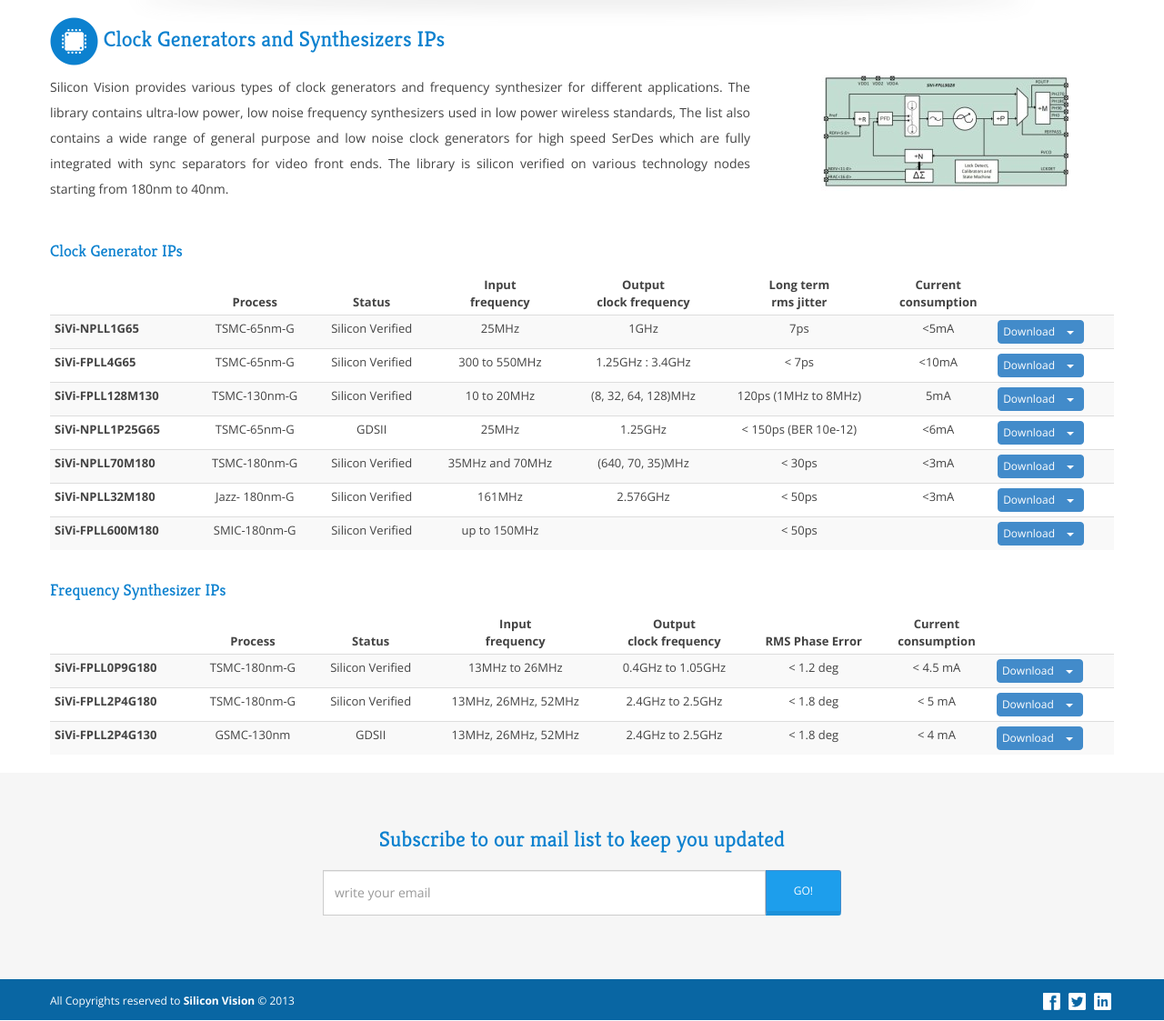
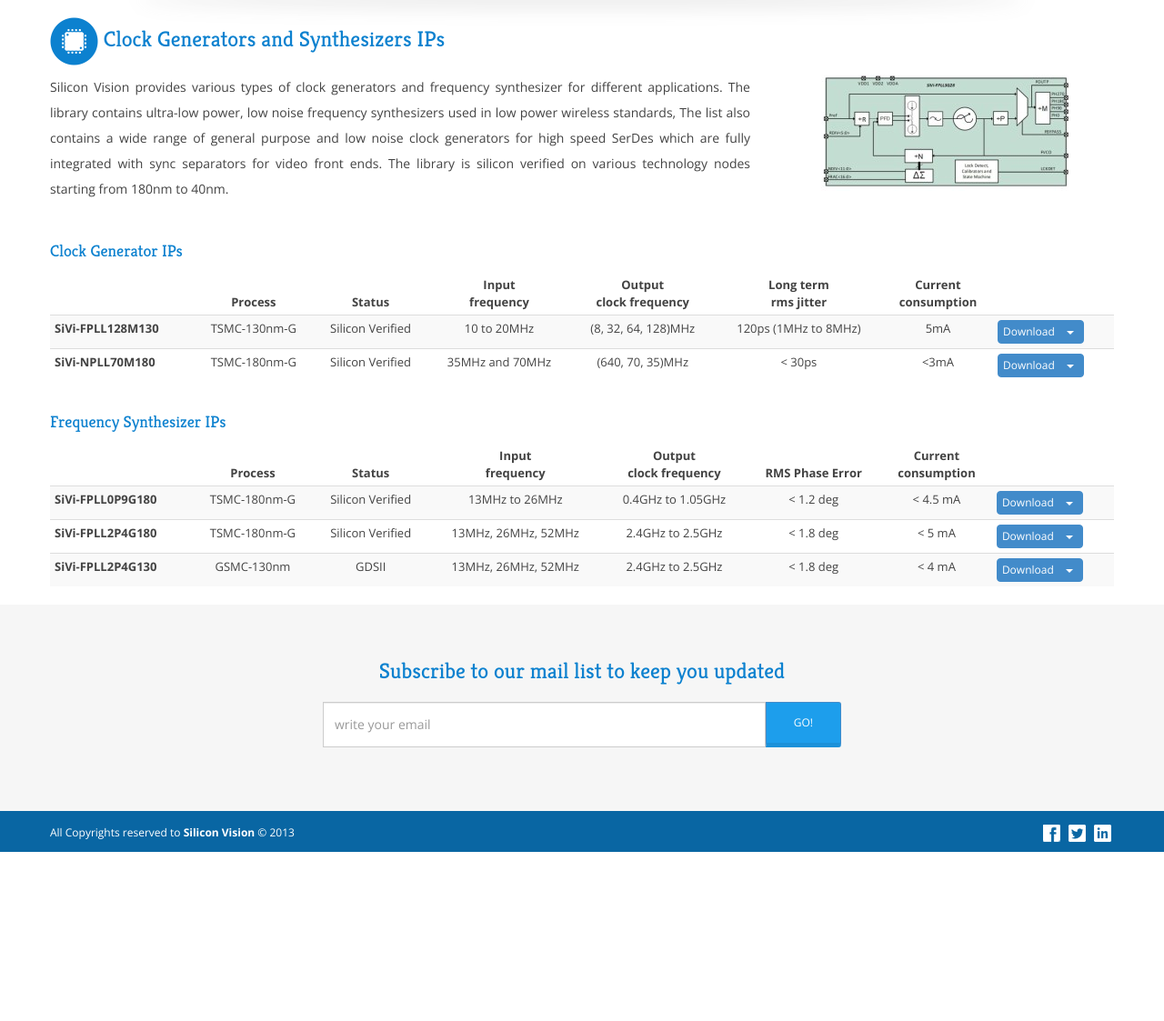
Before and after one commit to cloud9ers/silicon-vision, a Rails app: template app/views/ams/clock-generators-synthesizer.html.erb in a window 1280 px wide. Shown: the part 211-1334 px from the top of the page at 91% size. After the commit the page ends 1148 px from the top, so only its background shows below. Run offline with Rails 7, Linux system fonts and the light colour scheme; the template is opened without the code that fills it, so the values that code supplies are empty; style sheets or scripts are compiled from the project's sources; parts of the project's set-up code (start-up, migrations or seed data) failed here and were passed over; some libraries are stand-ins or nearby versions.

Commit message:
Ips pages updates and slider txt updates in txt

```diff
--- a/app/views/ams/clock-generators-synthesizer.html.erb
+++ b/app/views/ams/clock-generators-synthesizer.html.erb
@@ -83,60 +83,7 @@
 					</tr>
 				</thead>
 				<tbody>
-					<tr>
-						<td class="tleft"><strong>SiVi-NPLL1G65</strong></td>
-						<td>TSMC-65nm-G</td>
-						<td>Silicon Verified</td>
-						<td>25MHz</td>
-						<td>1GHz</td>
-						<td>7ps</td>
-						<td>&lt;5mA</td>
-						<td nowrap>
-							<div class="btn-toolbar">
-								<div class="btn-group">
-									<button type="button" class="btn btn-primary btn-xs dropdown-toggle" data-toggle="dropdown">
-										Download
-										<span class="caret"></span>
-									</button>
-									<ul class="dropdown-menu">
-										<li>
-							        		<%= link_to 'Download Product Brief', '/files/SVI-NPLL1G65.pdf', :target => '_blank' %>
-							        	</li>
-							        	<li>
-							        		<a data-id="SiVi-NPLL1G65" class="data-req-btn" data-toggle="modal" href="#data-req">Request Data Sheet</a>
-							        	</li>
-									</ul>
-								</div>
-							</div>
-						</td>
-					</tr>
-					<tr>
-						<td class="tleft"><strong>SiVi-FPLL4G65</strong></td>
-						<td>TSMC-65nm-G</td>
-						<td>Silicon Verified</td>
-						<td>300 to 550MHz</td>
-						<td>1.25GHz : 3.4GHz</td>
-						<td>&lt; 7ps</td>
-						<td>&lt;10mA</td>
-						<td nowrap>
-							<div class="btn-toolbar">
-								<div class="btn-group">
-									<button type="button" class="btn btn-primary btn-xs dropdown-toggle" data-toggle="dropdown">
-										Download
-										<span class="caret"></span>
-									</button>
-									<ul class="dropdown-menu">
-										<li>
-							        		<%= link_to 'Download Product Brief', '/files/SVI-FPLL4G65.pdf', :target => '_blank' %>
-							        	</li>
-							        	<li>
-							        		<a data-id="SiVi-FPLL4G655" class="data-req-btn" data-toggle="modal" href="#data-req">Request Data Sheet</a>
-							        	</li>
-									</ul>
-								</div>
-							</div>
-						</td>
-					</tr>
+
 					<tr>
 						<td class="tleft"><strong>SiVi-FPLL128M130</strong></td>
 						<td>TSMC-130nm-G</td>
@@ -164,33 +111,7 @@
 							</div>
 						</td>
 					</tr>
-					<tr>
-						<td class="tleft"><strong>SiVi-NPLL1P25G65</strong></td>
-						<td>TSMC-65nm-G</td>
-						<td>GDSII</td>
-						<td>25MHz</td>
-						<td>1.25GHz</td>
-						<td>< 150ps (BER 10e-12) </td>
-						<td>&lt;6mA</td>
-						<td nowrap>
-							<div class="btn-toolbar">
-								<div class="btn-group">
-									<button type="button" class="btn btn-primary btn-xs dropdown-toggle" data-toggle="dropdown">
-										Download
-										<span class="caret"></span>
-									</button>
-									<ul class="dropdown-menu">
-										<li>
-							        		<%= link_to 'Download Product Brief', '/files/SVI-NPLL1P25G65.pdf', :target => '_blank' %>
-							        	</li>
-							        	<li>
-							        		<a data-id="SiVi-NPLL1P25G65" class="data-req-btn" data-toggle="modal" href="#data-req">Request Data Sheet</a>
-							        	</li>
-									</ul>
-								</div>
-							</div>
-						</td>
-					</tr>
+
 					<tr>
 						<td class="tleft"><strong>SiVi-NPLL70M180</strong></td>
 						<td>TSMC-180nm-G</td>
@@ -218,60 +139,7 @@
 							</div>
 						</td>
 					</tr>
-					<tr>
-						<td class="tleft"><strong>SiVi-NPLL32M180</strong></td>
-						<td>Jazz- 180nm-G</td>
-						<td>Silicon Verified</td>
-						<td>161MHz</td>
-						<td>2.576GHz</td>
-						<td>< 50ps</td>
-						<td>&lt;3mA</td>
-						<td nowrap>
-							<div class="btn-toolbar">
-								<div class="btn-group">
-									<button type="button" class="btn btn-primary btn-xs dropdown-toggle" data-toggle="dropdown">
-										Download
-										<span class="caret"></span>
-									</button>
-									<ul class="dropdown-menu">
-										<li>
-							        		<%= link_to 'Download Product Brief', '/files/SVI-NPLL32M180.pdf', :target => '_blank' %>
-							        	</li>
-							        	<li>
-							        		<a data-id="SiVi-NPLL32M180" class="data-req-btn" data-toggle="modal" href="#data-req">Request Data Sheet</a>
-							        	</li>
-									</ul>
-								</div>
-							</div>
-						</td>
-					</tr>
-					<tr>
-						<td class="tleft"><strong>SiVi-FPLL600M180</strong></td>
-						<td>SMIC-180nm-G</td>
-						<td>Silicon Verified</td>
-						<td>up to 150MHz</td>
-						<td></td>
-						<td>< 50ps</td>
-						<td></td>
-						<td nowrap>
-							<div class="btn-toolbar">
-								<div class="btn-group">
-									<button type="button" class="btn btn-primary btn-xs dropdown-toggle" data-toggle="dropdown">
-										Download
-										<span class="caret"></span>
-									</button>
-									<ul class="dropdown-menu">
-										<li>
-							        		<%= link_to 'Download Product Brief', '/files/SVI-FPLL600M180.pdf', :target => '_blank' %>
-							        	</li>
-							        	<li>
-							        		<a data-id="SiVi-FPLL600M180" class="data-req-btn" data-toggle="modal" href="#data-req">Request Data Sheet</a>
-							        	</li>
-									</ul>
-								</div>
-							</div>
-						</td>
-					</tr>
+
 				</tbody>
 			</table>
 			<h4>Frequency Synthesizer IPs</h4>
--- a/app/views/home/index.html.erb
+++ b/app/views/home/index.html.erb
@@ -21,8 +21,8 @@
             <div class="row">
                 <div class="col-lg-6 col-lg-offset-3">
                   <h2>RADIO FREQUENCY RF IPs</h2>
-                  <p class="desc">Silicon Vision RFIPs are focused on low power wireless domain.<br />
-                  Datasheets and EVB boards are available for all the available IPs</p>
+                  <p class="desc">Silicon Vision RFIPs are focused on low power wireless domain
+                  </p>
                   <br />
                   <a class="blue-but" href="/radio_frequency/index">SEE MORE ABOUT RADIO FREQUENCY IPs</a>
 
--- a/app/views/snippets/_ips-navbar.html.erb
+++ b/app/views/snippets/_ips-navbar.html.erb
@@ -48,12 +48,6 @@
                         <%= link_to('Power On Reset (POR)', {
                             :controller => 'PowerManagement',
                             :action => 'por-supply-monitors'
-                        }) %>
-                    </li>
-                    <li>
-                        <%= link_to('Linear Chargers', {
-                            :controller => 'PowerManagement',
-                            :action => 'linear-chargers'
                         }) %>
                     </li>
                     <li>
@@ -148,12 +142,6 @@
                         }) %>
                     </li>
                     <li>
-                        <%= link_to('Linear Charger ips-pmu-lc', {
-                            :controller => 'PowerManagement',
-                            :action => 'linear-chargers'
-                        }) %>
-                    </li>
-                    <li>
                         <%= link_to('Low Drop-Out Regulators(LDO)', {
                             :controller => 'PowerManagement',
                             :action => 'loe-drop-out-regulators'
```
Also changed, not shown: app/views/power_management/temperature-sensors.html.erb (+0 -27 lines).
